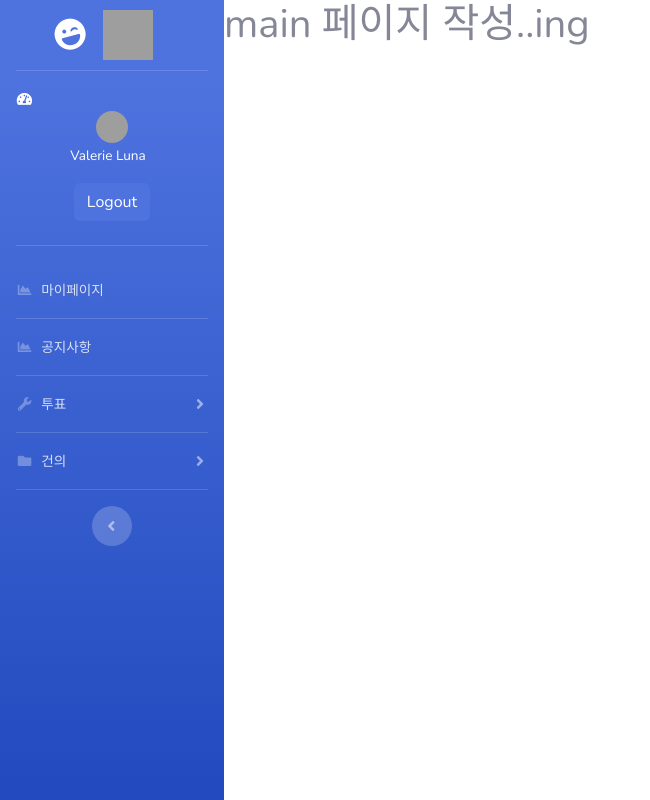
After one commit to onetouch-ds/onetouch-workspace, a Django app: page /main/ in a window 1280 px wide. The commit adds this page. Shown: the whole page, without its empty margins (0-650 px from the left). Run offline with Django 3.2, Linux system fonts and the light colour scheme; some libraries are stand-ins or nearby versions; grey boxes are pictures that could not be loaded.

Commit message:
url 연결했어욤

```diff
--- a/config/urls.py
+++ b/config/urls.py
@@ -34,4 +34,9 @@ urlpatterns = [
     path('utilities-color/', views.color, name='color'),
     path('utilities-other/', views.other, name='other'),
     path('participating-vote/', views.participate, name='participate'),
+    path('mypage/',views.mypage, name='mypage'),
+    path('notice/',views.notice, name='notice'),
+    path('suggest-vote/',views.suggest_vote, name='suggest-vote'),
+    path('suggest-other/',views.suggest_other, name='suggest-other'),
+    path('main/',views.main, name='main'),
 ]
--- /dev/null
+++ b/theapp/templates/base.html
@@ -0,0 +1,157 @@
+{% load static %}
+<!DOCTYPE html>
+<html lang="en">
+
+<head>
+
+  <meta charset="utf-8">
+  <meta http-equiv="X-UA-Compatible" content="IE=edge">
+  <meta name="viewport" content="width=device-width, initial-scale=1, shrink-to-fit=no">
+  <meta name="description" content="">
+  <meta name="author" content="">
+
+  <title>participating-vote</title>
+
+
+  <!-- Custom fonts for this template-->
+  <link href="vendor/fontawesome-free/css/all.min.css" rel="stylesheet" type="text/css">
+  <link href="https://fonts.googleapis.com/css?family=Nunito:200,200i,300,300i,400,400i,600,600i,700,700i,800,800i,900,900i" rel="stylesheet">
+
+  <!-- Custom styles for this template-->
+  <link href="{% static 'css/sb-admin-2.min.css'%}" rel="stylesheet">
+
+</head>
+
+<body id="page-top">
+
+  <!-- Page Wrapper -->
+  <div id="wrapper">
+
+    <!-- Sidebar -->
+    <ul class="navbar-nav bg-gradient-primary sidebar sidebar-dark accordion" id="accordionSidebar">
+
+      <!-- Sidebar - Brand -->
+      <a class="sidebar-brand d-flex align-items-center justify-content-center" href="{% url 'main'%}">
+        <div class="sidebar-brand-icon rotate-n-15">
+          <i class="fas fa-laugh-wink"></i>
+        </div>
+        <div class="sidebar-brand-text mx-3"><img class="duksung-symbol" src="{% static 'img/duksung_symbol.png'%}" alt="duksung-symbol" width='50' height='50'></div>
+      </a>
+
+      <!-- Divider -->
+      <hr class="sidebar-divider my-0">
+
+      <!-- Nav Item - Dashboard -->
+      <li class="nav-item active">
+        <a class="nav-link" href="{% url 'mypage'%}">    <!--링크 마이페이지로 바꾸기-->
+          <i class="fas fa-fw fa-tachometer-alt"></i>
+          <center><img class="img-profile rounded-circle" src="https://source.unsplash.com/QAB-WJcbgJk/60x60"></center>
+          <center><span class="mr-2 d-none d-lg-inline text-white-600 small">Valerie Luna</span></center>
+          </a>
+      </li>
+      <center>
+          <a href="{% url 'login'%}" class="btn btn-primary btn-icon-split">
+                <span class="text">Logout</span>
+            </a>
+        </center>
+        <br>
+
+
+      <!-- Divider -->
+      <hr class="sidebar-divider">
+
+
+      <!-- Nav Item - 마이페이지 -->
+       <li class="nav-item">
+        <a class="nav-link" href="{% url 'mypage'%}">
+          <i class="fas fa-fw fa-chart-area"></i>
+          <span>마이페이지</span></a>
+      </li>
+
+      <!-- Divider -->
+      <hr class="sidebar-divider my-0">
+
+      <!-- Nav Item - 공지 -->
+        <li class="nav-item">
+        <a class="nav-link" href="{% url 'notice'%}">
+          <i class="fas fa-fw fa-chart-area"></i>
+          <span>공지사항</span></a>
+      </li>
+
+
+      <!-- Divider -->
+      <hr class="sidebar-divider my-0">
+
+      <!-- Nav Item - 투표 -->
+      <li class="nav-item">
+        <a class="nav-link collapsed" href="#" data-toggle="collapse" data-target="#collapseUtilities" aria-expanded="true" aria-controls="collapseUtilities">
+          <i class="fas fa-fw fa-wrench"></i>
+          <span>투표</span>
+        </a>
+        <div id="collapseUtilities" class="collapse" aria-labelledby="headingUtilities" data-parent="#accordionSidebar">
+          <div class="bg-white py-2 collapse-inner rounded">
+            <a class="collapse-item" href="{% url 'participate'%}">학교</a>   <!-- 링크 연결 페이지 바꾸기-->
+            <a class="collapse-item" href="#">단과대/학부</a>
+            <a class="collapse-item" href="#">학과</a>
+            <a class="collapse-item" href="#">투표 만들기</a>
+          </div>
+        </div>
+      </li>
+
+         <!-- Divider -->
+      <hr class="sidebar-divider my-0">
+
+      <!-- Nav Item - 건의 -->
+      <li class="nav-item">
+        <a class="nav-link collapsed" href="#" data-toggle="collapse" data-target="#collapsePages2" aria-expanded="true" aria-controls="collapsePages2">
+          <i class="fas fa-fw fa-folder"></i>
+          <span>건의</span>
+        </a>
+        <div id="collapsePages2" class="collapse" aria-labelledby="headingPages2" data-parent="#accordionSidebar">
+          <div class="bg-white py-2 collapse-inner rounded">
+            <a class="collapse-item" href="{% url 'suggest-vote'%}">투표</a>   <!-- 링크 연결 페이지 바꾸기-->
+            <a class="collapse-item" href="{% url 'suggest-other'%}">기타</a>
+          </div>
+        </div>
+      </li>
+
+
+      <!-- Divider -->
+      <hr class="sidebar-divider d-none d-md-block">
+
+      <!-- Sidebar Toggler (Sidebar) -->
+      <div class="text-center d-none d-md-inline">
+        <button class="rounded-circle border-0" id="sidebarToggle"></button>
+      </div>
+
+    </ul>
+    <!-- End of Sidebar -->
+
+    {% block content %}
+    {% endblock content %}
+
+    <!-- 왼쪽 메뉴바 끝, 본문 시작 -->
+
+
+<!-- Bootstrap core JavaScript-->
+  <script src="{% static 'vendor/jquery/jquery.min.js'%}"></script>
+  <script src="{% static 'vendor/bootstrap/js/bootstrap.bundle.min.js'%}"></script>
+
+  <!-- Core plugin JavaScript-->
+  <script src="{% static 'vendor/jquery-easing/jquery.easing.min.js'%}"></script>
+
+  <!-- Custom scripts for all pages-->
+  <script src="{% static 'js/sb-admin-2.min.js'%}"></script>
+
+  <!-- Page level plugins -->
+  <script src="{% static 'vendor/chart.js/Chart.min.js'%}"></script>
+
+  <!-- Page level custom scripts -->
+  <script src="{% static 'js/demo/chart-area-demo.js'%}"></script>
+  <script src="{% static 'js/demo/chart-pie-demo.js'%}"></script>
+
+
+
+</body>
+
+</html>
--- a/theapp/templates/login.html
+++ b/theapp/templates/login.html
@@ -53,14 +53,14 @@
                         <label class="custom-control-label" for="customCheck">Remember Me</label>
                       </div>
                     </div>
-                    <a href="{% url 'index'%}" class="btn btn-primary btn-user btn-block">
+                    <a href="{% url 'main'%}" class="btn btn-primary btn-user btn-block">
                       Login
                     </a>
                     <hr>
-                    <a href="{% url 'index'%}" class="btn btn-google btn-user btn-block">
+                    <a href="{% url 'main'%}" class="btn btn-google btn-user btn-block">
                       <i class="fab fa-google fa-fw"></i> Login with Google
                     </a>
-                    <a href="{% url 'index'%}" class="btn btn-facebook btn-user btn-block">
+                    <a href="{% url 'main'%}" class="btn btn-facebook btn-user btn-block">
                       <i class="fab fa-facebook-f fa-fw"></i> Login with Facebook
                     </a>
                   </form>
--- /dev/null
+++ b/theapp/templates/main.html
@@ -0,0 +1,5 @@
+{% extends 'base.html' %}
+
+{% block content %}
+<h1>main 페이지 작성..ing</h1>
+{% endblock content %}
--- /dev/null
+++ b/theapp/templates/mypage.html
@@ -0,0 +1,5 @@
+{% extends 'base.html' %}
+
+{% block content %}
+<h1>mypage 작성할꺼야</h1>
+{% endblock content %}
--- /dev/null
+++ b/theapp/templates/notice.html
@@ -0,0 +1,5 @@
+{% extends 'base.html' %}
+
+{% block content %}
+<h1>공지사항 작성할꺼야</h1>
+{% endblock content %}
--- /dev/null
+++ b/theapp/templates/suggest_other.html
@@ -0,0 +1,5 @@
+{% extends 'base.html' %}
+
+{% block content %}
+<h1>기타 건의사항 게시판</h1>
+{% endblock content %}
--- /dev/null
+++ b/theapp/templates/suggest_vote.html
@@ -0,0 +1,5 @@
+{% extends 'base.html' %}
+
+{% block content %}
+<h1>투표 건의사항 게시판</h1>
+{% endblock content %}
--- a/theapp/views.py
+++ b/theapp/views.py
@@ -46,3 +46,23 @@ def other(requests):
 # 투표 페이지
 def participate(requests):
     return render(requests, 'participating-vote.html')
+
+# 마이 페이지
+def mypage(requests):
+    return render(requests, 'mypage.html')
+
+# 공지사항
+def notice(requests):
+    return render(requests, 'notice.html')
+
+# 투표에 관한 건의사항
+def suggest_vote(requests):
+    return render(requests, 'suggest_vote.html')
+
+# 기타 건의사항
+def suggest_other(requests):
+    return render(requests, 'suggest_other.html')
+
+# 메인 페이지
+def main(requests):
+    return render(requests, 'main.html')
```
Also changed, not shown: theapp/templates/participating-vote.html (+3 -161 lines).
